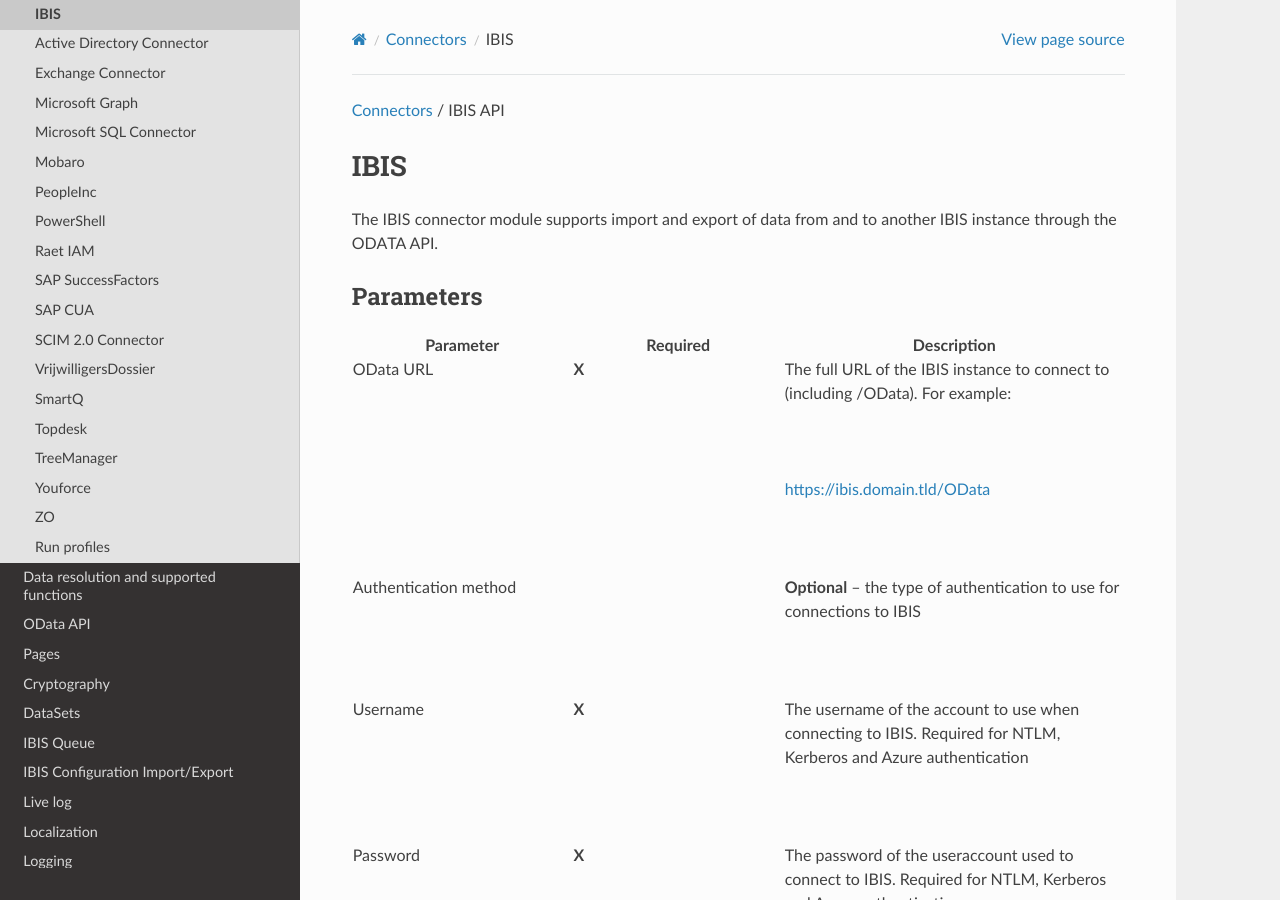
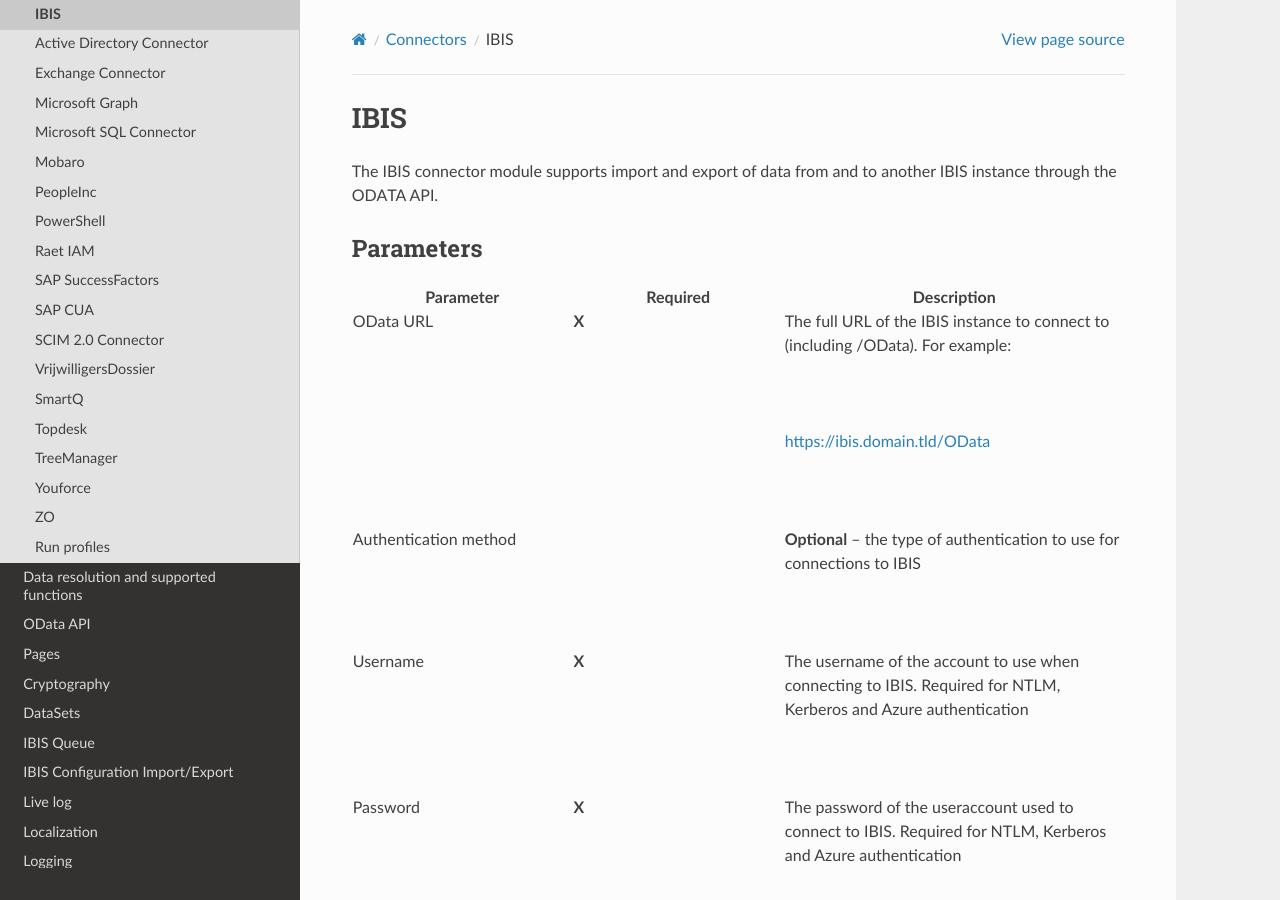
Before and after one commit to Raoulorlando/rtd-tutorial, a Sphinx documentation site: the page built from docs/source/Documentatie/Connector_IBISAPI.md, in a window 1280 px wide and 900 px high. Built offline with Sphinx 7.4.7 and the Read the Docs theme 2.0.0, drawn with Linux system fonts in a browser that asks for light colours; nearby versions of some CDN libraries; some web fonts are replaced; library files that are not in the unit come from our copies; pages that are not in the unit, such as notebooks, are missing from menus.

Commit message:
Removed unnecessary routing at the top of the Connector_IBISAPI

```diff
--- a/docs/source/Documentatie/Connector_IBISAPI.md
+++ b/docs/source/Documentatie/Connector_IBISAPI.md
@@ -1,6 +1,3 @@
-<a href="javascript:void(0)" class="help-trigger"
-data-helpkey="SysPage_Connector">Connectors</a> / IBIS API
-
 # IBIS
 
 The IBIS connector module supports import and export of data from and to
```
